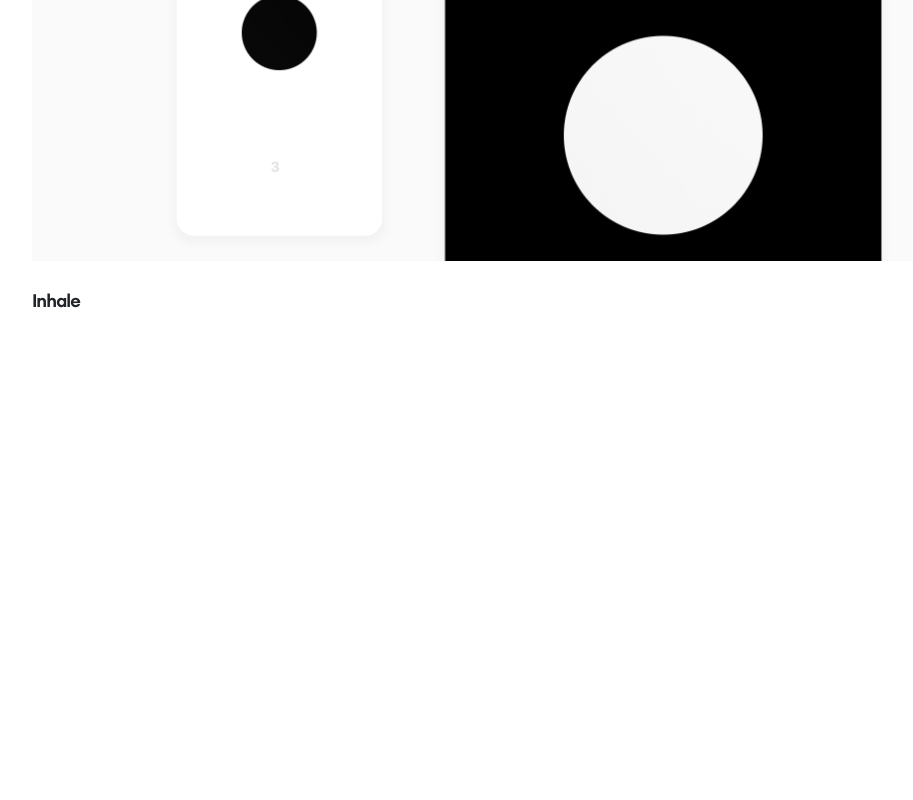
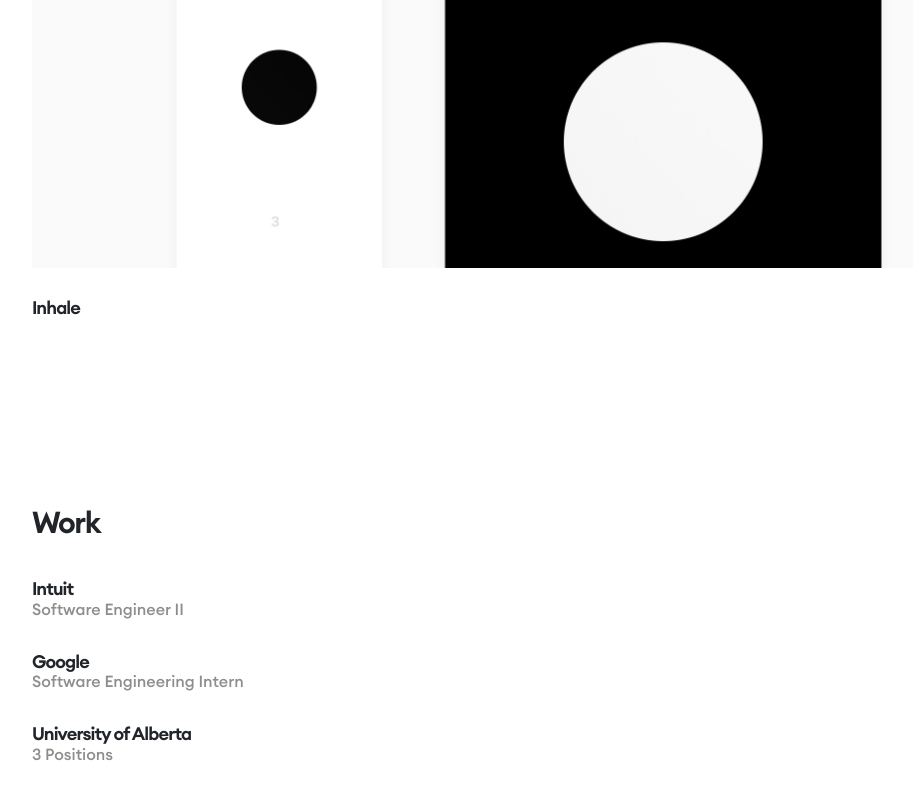
Before and after one commit to maharshmellow/maharsh.net, a Next.js app: page / in a window 1280 px wide. Shown: the part 1590-2390 px from the top of the page, without its empty margins (111-1024 px from the left). Before the commit the page ends 1989 px from the top, so only its background shows below. Built offline with nearby package versions, Linux system fonts and the light colour scheme; a web font is replaced by a local one.

Commit message:
add work section on index page

```diff
--- a/pages/index.js
+++ b/pages/index.js
@@ -36,7 +36,7 @@ export default function Home() {
               <Row className="project">
                 <Col>
                   <Link href={"/projects/inhale"}>
-                    <img className="project-image" src="/images/projects/inhale/main-cover2.png"></img>
+                    <img className="project-image" src="/images/projects/inhale/main-cover.png"></img>
                   </Link>
                   <h4>Inhale</h4>
                 </Col>
@@ -49,6 +49,40 @@ export default function Home() {
               </Row> */}
             </Col>
           </Row>
+
+          <Row className="work-wrapper">
+            <Col>
+              <h2>Work</h2>
+
+              <Link href={"/projects/inhale"}>
+                <Row className="work-experience">
+                  <Col>
+                    <h4>Intuit</h4>
+                    <span className="job-title">Software Engineer II</span>
+                  </Col>
+                </Row>
+              </Link>
+
+              <Link href={"/projects/inhale"}>
+                <Row className="work-experience">
+                  <Col>
+                    <h4>Google</h4>
+                    <span className="job-title">Software Engineering Intern</span>
+                  </Col>
+                </Row>
+              </Link>
+
+              <Link href={"/projects/inhale"}>
+                <Row className="work-experience">
+                  <Col>
+                    <h4>University of Alberta</h4>
+                    <span className="job-title">3 Positions</span>
+                  </Col>
+                </Row>
+              </Link>
+
+            </Col>
+          </Row>
         </main>
 
     </Layout>
--- a/styles/global.scss
+++ b/styles/global.scss
@@ -41,7 +41,7 @@ body {
     }
 
     h2 {
-        font-size: 24px;
+        font-size: 30px;
         font-weight: 600;
         line-height: 1.1em;
         letter-spacing: -0.05em;
@@ -53,7 +53,7 @@ body {
     }
 
     h3 {
-        font-size: 20px;
+        font-size: 22px;
         font-weight: 600;
         line-height: 1.1em;
         letter-spacing: -0.05em;
@@ -205,6 +205,21 @@ body {
         }
     }
 
+    .work-wrapper {
+        margin-top: 120px;
+
+        .work-experience {
+            margin-top: 10px;
+            line-height: 5px;
+            cursor: pointer;
+
+            .job-title {
+                color: #8d8d8d;
+                font-weight: 500;
+            }
+        }
+    }
+
     // actual blog post
     .project-page {
         margin-right: auto;
```
